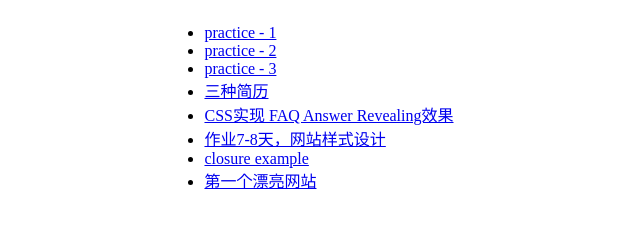
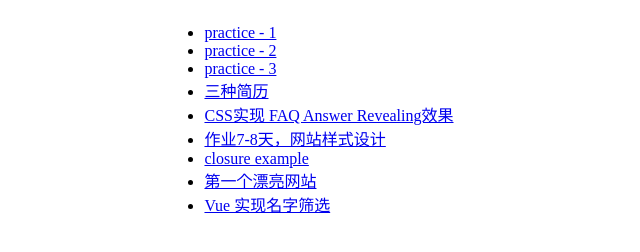
Before and after one commit to saifeiLee/saifeiLee.github.io, a plain HTML site: page index.html in a window 1280 px wide. Shown: the whole page, without its empty margins (331-971 px from the left). Drawn offline with Linux system fonts and the light colour scheme.

Commit message:
update index.html

```diff
--- a/index.html
+++ b/index.html
@@ -35,6 +35,7 @@
     <li><a href="7_8.html">作业7-8天，网站样式设计</a></li>
     <li><a href="closure-callback.html">closure example</a></li>
     <li><a href="9-11.html">第一个漂亮网站</a></li>
+    <li><a href="nameFilter.html">Vue 实现名字筛选</a></li>
   </ul>
   </div>
 </body>
```
